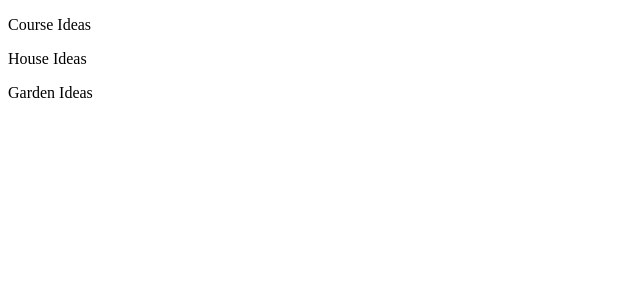
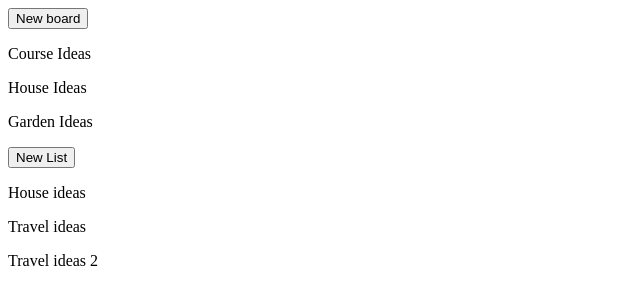
Before and after one commit to rosenkrans/react-firebase-trello, a React (Create React App) app: page / in a window 1280 px wide. Shown: the top 304 px of the page, without its empty margins (0-640 px from the left). Built offline with nearby package versions, Linux system fonts and the light colour scheme.

Commit message:
updated more props and states

```diff
--- a/src/App.js
+++ b/src/App.js
@@ -12,10 +12,15 @@
   componentDidMount() {
     this.setState({ boards: data.boards })
   }
+  createNewBoard = board => {
+    this.setState({ boards: [...this.state.boards, board] })
+  }
   render() {
     return (
       <div>
-        <Home boards={this.state.boards}/>
+        <Home boards={this.state.boards}
+        createNewBoard={this.createNewBoard} />
+        <Board />
       </div>
     );
   }
--- a/src/components/Board.js
+++ b/src/components/Board.js
@@ -1,11 +1,32 @@
 import React from 'react';
 import List from './List';
+import data from '../sampleData';
 
 class Board extends React.Component{
+  state = {
+    currentLists: []
+  }
+  componentDidMount() {
+    this.setState({ currentLists: data.lists })
+  }
+  createNewList = () => {
+    const list = {
+      id: Math.random(),
+      title: "My amazing list",
+      board: 300,
+      createdAt: new Date()
+    }
+    this.setState({ currentLists: [...this.state.currentLists, list]})
+  }
   render(){
     return(
-      <div>
-      <p>{this.props.board.title}</p>
+      <div className="lists-wrapper">
+        <button onClick={this.createNewList}>New List</button>
+        {Object.keys(this.state.currentLists).map(key => (
+          <List
+          key = {this.state.currentLists[key].id}
+          list={this.state.currentLists[key]} />
+        ))}
 
       </div>
     )
--- a/src/components/List.js
+++ b/src/components/List.js
@@ -4,11 +4,11 @@
 class List extends React.Component {
   render() {
     return(
-      <div>
-      <p>list component</p>
-      <Card />
-      <Card />
-      <Card />
+      <div className="list">
+
+        <div className="list-header">
+          <p>{this.props.list.title}</p>
+        </div>
 
       </div>
     )
--- a/src/components/pages/Home.js
+++ b/src/components/pages/Home.js
@@ -2,9 +2,18 @@
 import BoardPreview from '../BoardPreview';
 
 class Home extends React.Component{
+  newBoard = () => {
+    const board = {
+      title: 'Trips to take this year',
+      background: '#80ffaa',
+      createdAt: new Date()
+    }
+    this.props.createNewBoard(board)
+  }
   render(){
     return(
       <div>
+        <button onClick={this.newBoard}>New board</button>
       {
         Object.keys(this.props.boards).map(key => (
         <BoardPreview
```
